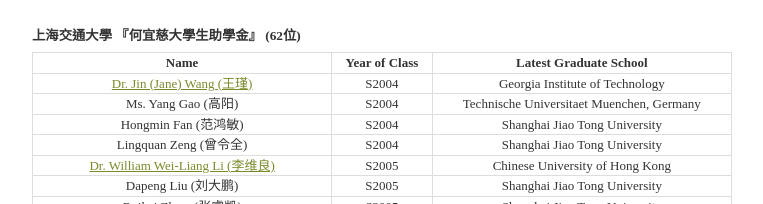
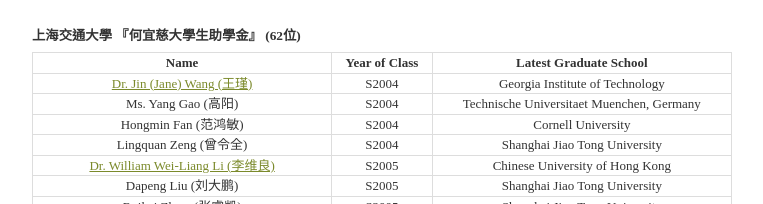
Before and after one commit to irvingthofoundation/irvingthofoundation.github.io, a plain HTML site: page ho-fellows.htm in a window 1280 px wide. Shown: the part 2632-2836 px from the top of the page, without its empty margins (335-1098 px from the left). Drawn offline with Linux system fonts and the light colour scheme; no server answers.

Commit message:
Update ho-fellows.htm

```diff
--- a/ho-fellows.htm
+++ b/ho-fellows.htm
@@ -637,7 +637,7 @@ defaultSize = 100;
 <tr>
 <td style="text-align: center; border: 1px solid #dddddd; line-height:1.5em">Hongmin Fan (范鸿敏)</td>
 <td style="text-align: center; border: 1px solid #dddddd; line-height:1.5em">S2004</td>
-<td style="text-align: center; border: 1px solid #dddddd; line-height:1.5em">Shanghai Jiao Tong University</td>
+<td style="text-align: center; border: 1px solid #dddddd; line-height:1.5em">Cornell University</td>
 </tr>
 <tr>
 <td style="text-align: center; border: 1px solid #dddddd; line-height:1.5em">Lingquan Zeng (曾令全)</td>
```
